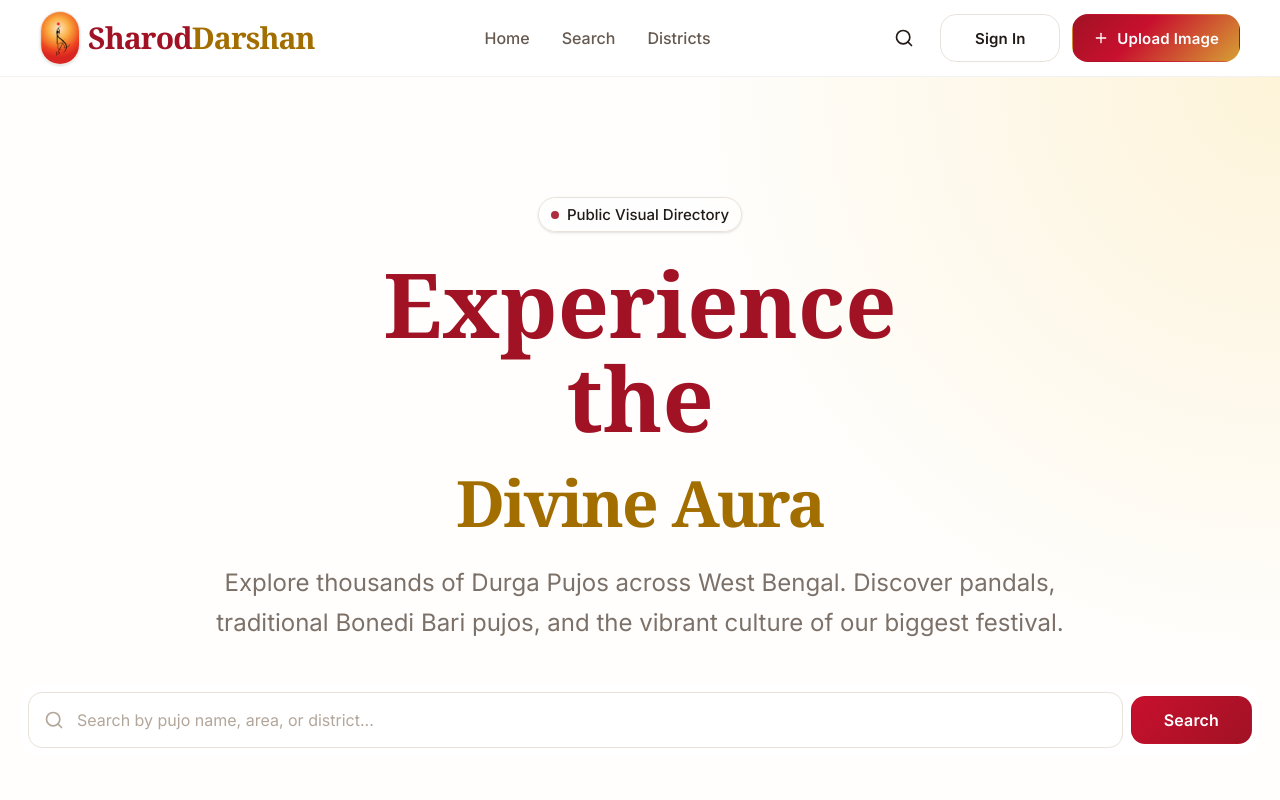
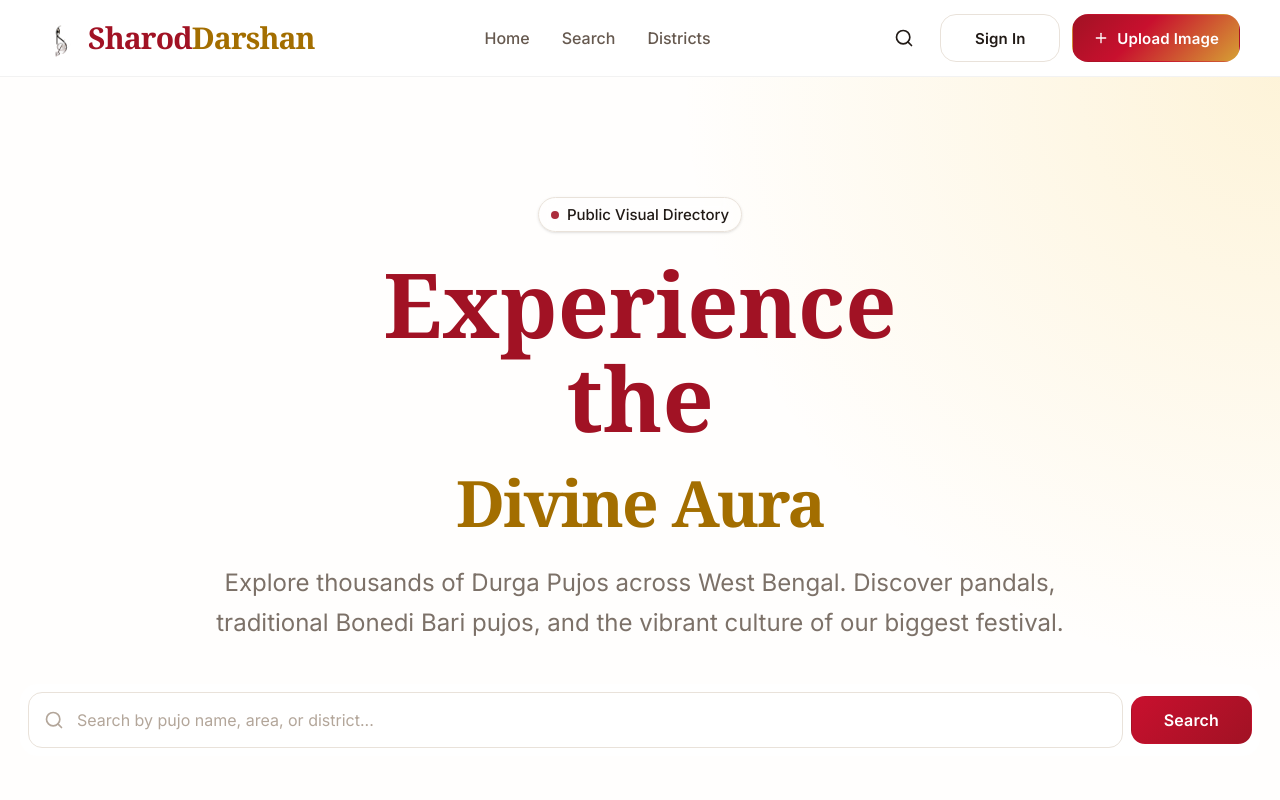
Before and after one commit to iamhimanbarman/pujo, a Next.js app: page / in a window 1280 px wide. Shown: the top 800 px of the page. Built offline with nearby package versions, Linux system fonts and the light colour scheme.

Commit message:
Add background-removed transparent logo

```diff
--- a/src/components/layout/Navbar.tsx
+++ b/src/components/layout/Navbar.tsx
@@ -2,7 +2,7 @@
 
 import { useState } from "react"
 import Image from "next/image"
-import logo from "@/assets/logo.jpg"
+import logo from "@/assets/logo-nobg.png"
 import Link from "next/link"
 import { Search, Plus, Menu, X } from "lucide-react"
 import { Button } from "@/components/ui/button"
@@ -16,7 +16,7 @@ export function Navbar() {
 
         {/* Logo */}
         <Link href="/" className="flex items-center gap-2 outline-none focus-visible:ring-3 focus-visible:ring-brand rounded-md">
-          <Image src={logo} alt="Sharod Darshan Logo" width={40} height={40} className="rounded-full object-cover shadow-sm border border-[var(--border-secondary)]" />
+          <Image src={logo} alt="Sharod Darshan Logo" width={40} height={40} className="object-contain" />
           <span className="font-display font-bold text-2xl md:text-3xl tracking-tight text-[var(--text-brand)]">
             Sharod<span className="text-[var(--text-gold)]">Darshan</span>
           </span>
```
Also changed, not shown: src/assets/logo-nobg.png (added).
